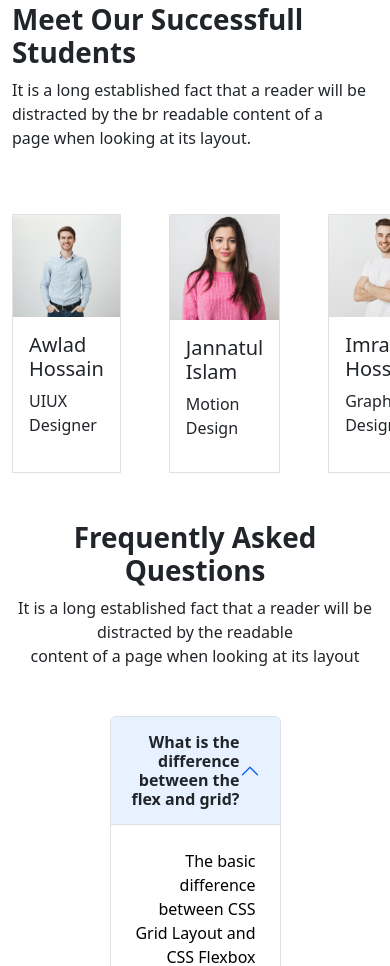
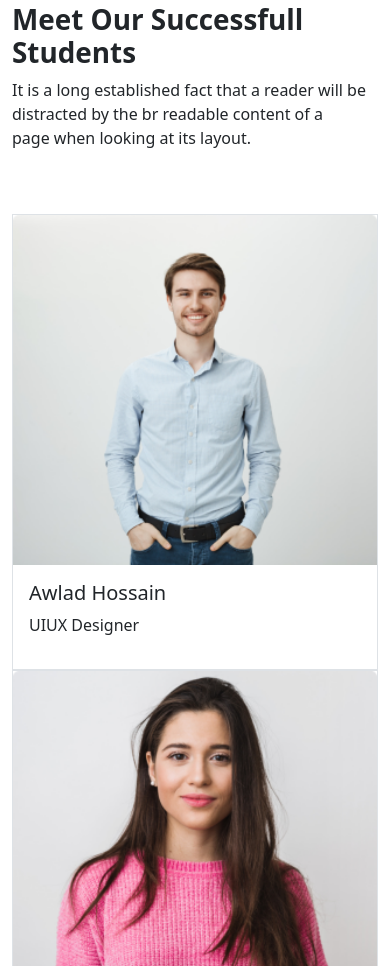
Before and after one commit to tamannachowdhury1/edTech-website, a plain HTML site: page index.html in a window 390 px wide. Shown: the part 4969-5935 px from the top of the page. Drawn offline with Linux system fonts and the light colour scheme.

Commit message:
successful students

```diff
--- a/index.html
+++ b/index.html
@@ -316,9 +316,9 @@
                     <p>It is a long established fact that a reader will be<br> distracted by the br
                         readable content of a <br>page when looking at its layout.</p>
                 </div>
-                <div class="d-flex justify-content-around  gap-5 pt-5">
+                <div class=" d-md-flex-2 d-sm-flex justify-content-around  gap-5 pt-5">
                     <div class="border">
-                        <img src="images/student/student-1.png" class="w-100" alt="">
+                        <div><img src="images/student/student-1.png" class="w-100" alt=""></div>
                         <div class=" p-3">
                             <h5>Awlad Hossain</h5>
                             <p>UIUX Designer</p>
```
